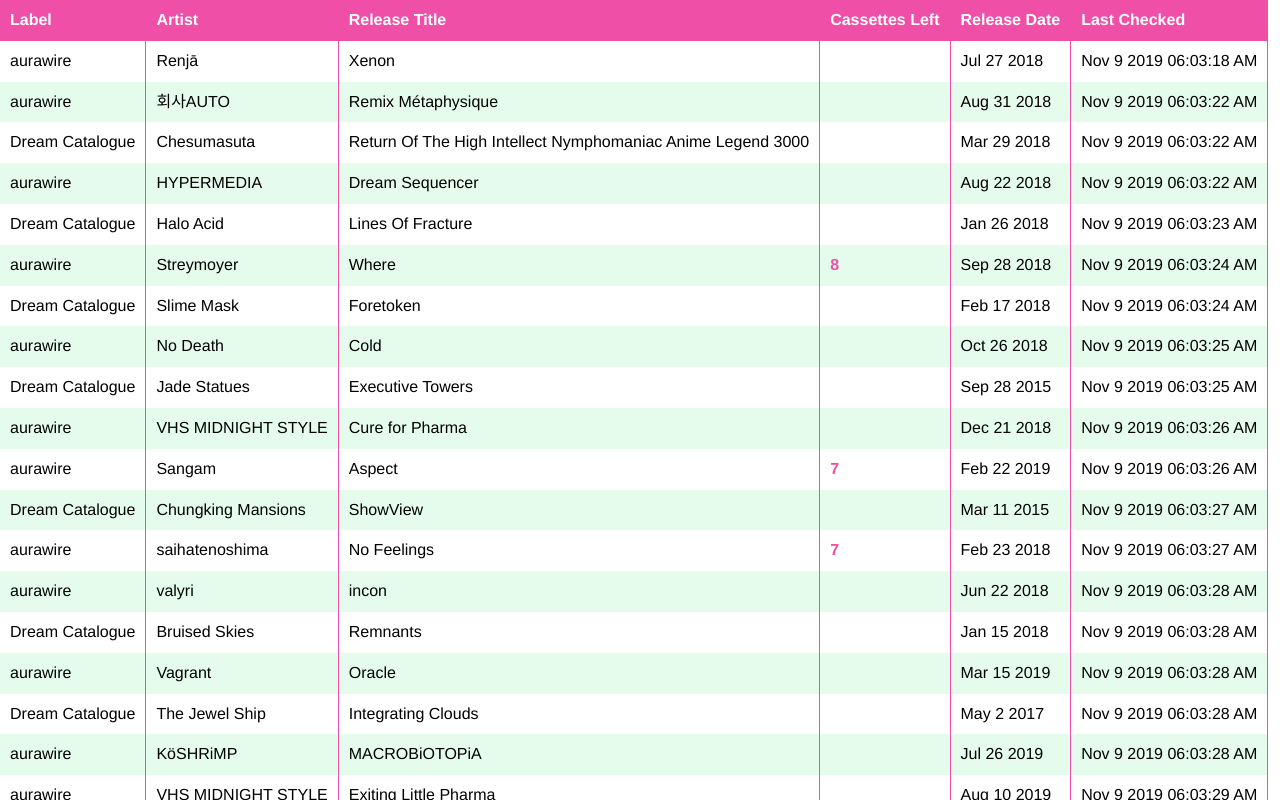
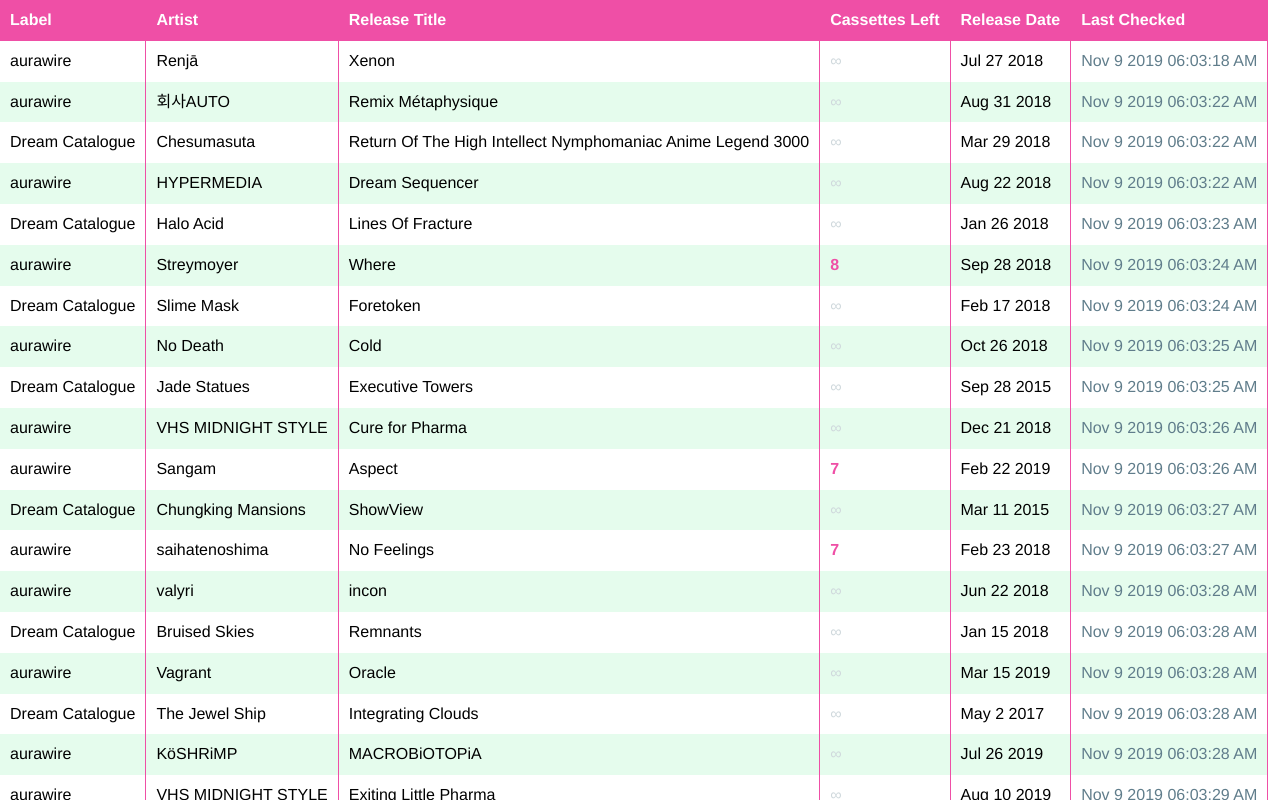
Before and after one commit to idleherb/vaporwave-merch-tracker, a React (Create React App) app in the folder src/bandcamp_merch_availability/frontend/: page / in a window 1280 px wide. Shown: the top 800 px of the page. Built offline with nearby package versions, Linux system fonts and the light colour scheme; data requests are answered from the project's data file.

Commit message:
Update styles

```diff
--- a/src/bandcamp_merch_availability/frontend/src/MerchItems/MerchItem.jsx
+++ b/src/bandcamp_merch_availability/frontend/src/MerchItems/MerchItem.jsx
@@ -32,13 +32,18 @@ function MerchItem(props) {
         <a href={url} target="_blank" rel="noopener noreferrer">{title}</a>
       </td>
       <td className={styles.attribute}>
-        <a href={url} target="_blank" rel="noopener noreferrer" className={styles.warn}>{remainingCassettes}</a>
+        <a href={url}
+           target="_blank"
+           rel="noopener noreferrer"
+           className={remainingCassettes ? styles.warn : styles.lightGray}>
+          {remainingCassettes || '∞'}
+        </a>
       </td>
       <td className={styles.attribute}>
         <a href={url} target="_blank" rel="noopener noreferrer">{releaseDate}</a>
       </td>
       <td className={styles.attribute}>
-        <a href={url} target="_blank" rel="noopener noreferrer">{timestamp}</a>
+        <a className={styles.gray} href={url} target="_blank" rel="noopener noreferrer">{timestamp}</a>
       </td>
     </tr>
   );
--- a/src/bandcamp_merch_availability/frontend/src/MerchItems/MerchItem.module.scss
+++ b/src/bandcamp_merch_availability/frontend/src/MerchItems/MerchItem.module.scss
@@ -10,6 +10,14 @@
             display: flex;
             padding: 1rem 1rem;
 
+            &.gray {
+                color: $gray-color;
+            }
+
+            &.lightGray {
+                color: $light-gray-color;
+            }
+
             &.warn {
                 color: $warn-color;
                 font-weight: bold;
--- a/src/bandcamp_merch_availability/frontend/src/variables.scss
+++ b/src/bandcamp_merch_availability/frontend/src/variables.scss
@@ -4,5 +4,7 @@ $bg-color: #fff;
 $fg-color: #000;
 $primary-accent-color: #ef4fa6;
 $secondary-accent-color: #e5fced;
+$gray-color: #607D8B;
+$light-gray-color: #CFD8DC;
 $link-color: $primary-accent-color;
 $warn-color: $primary-accent-color;
```
Also changed, not shown: 1 other file (tests, documents, lock files or other folders).
